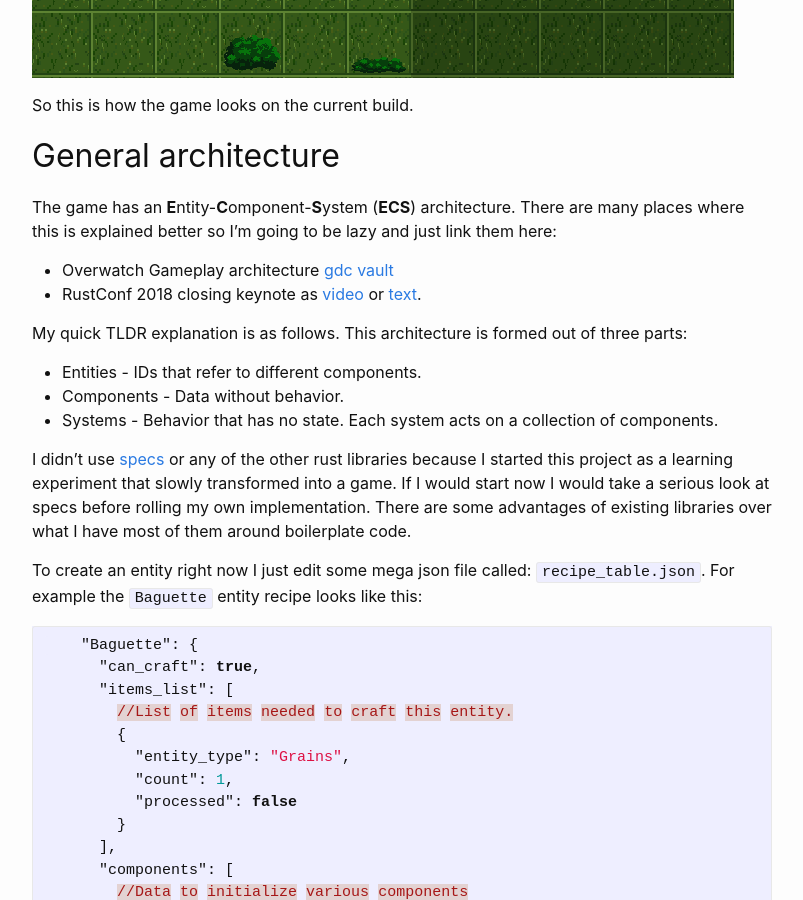
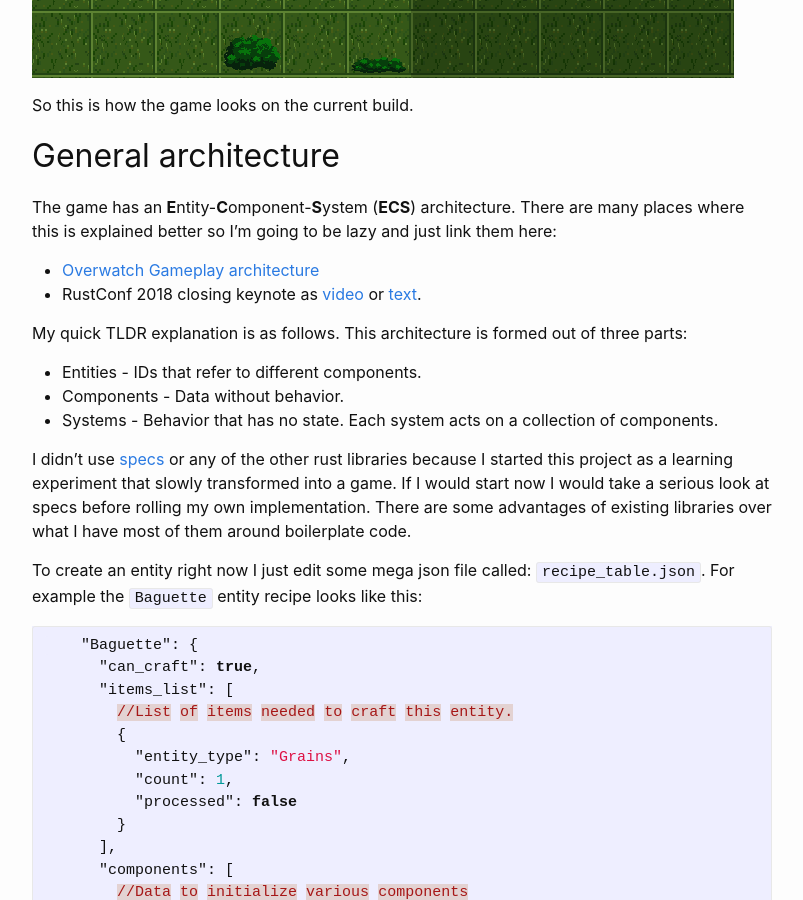
Before and after one commit to AlexEne/AlexEne.github.io, a Jekyll site: the page built from _posts/2019-01-15-After-hours-game-development.md, in a window 1280 px wide and 900 px high, scrolled down 848 px. Shown: the whole window, without its empty margins (238-1041 px from the left). Built offline with Jekyll 4.4.1, drawn with Linux system fonts in a browser that asks for light colours; comment, search, counter and statistics services are not loaded.

Commit message:
Update 2019-01-15-After-hours-game-development.md

```diff
--- a/_posts/2019-01-15-After-hours-game-development.md
+++ b/_posts/2019-01-15-After-hours-game-development.md
@@ -15,7 +15,7 @@ So this is how the game looks on the current build.
 
 The game has an **E**ntity-**C**omponent-**S**ystem (**ECS**) architecture. There are many places where this is explained better so I'm going to be lazy and just link them here:
 
-- Overwatch Gameplay architecture [gdc vault](https://www.gdcvault.com/play/1024001/-Overwatch-Gameplay-Architecture-and)
+- [Overwatch Gameplay architecture](https://www.youtube.com/watch?v=W3aieHjyNvw)
 - RustConf 2018 closing keynote as [video](https://www.youtube.com/watch?v=P9u8x13W7UE) or [text](https://kyren.github.io/2018/09/14/rustconf-talk.html).
 
 My quick TLDR explanation is as follows. This architecture is formed out of three parts:
```
